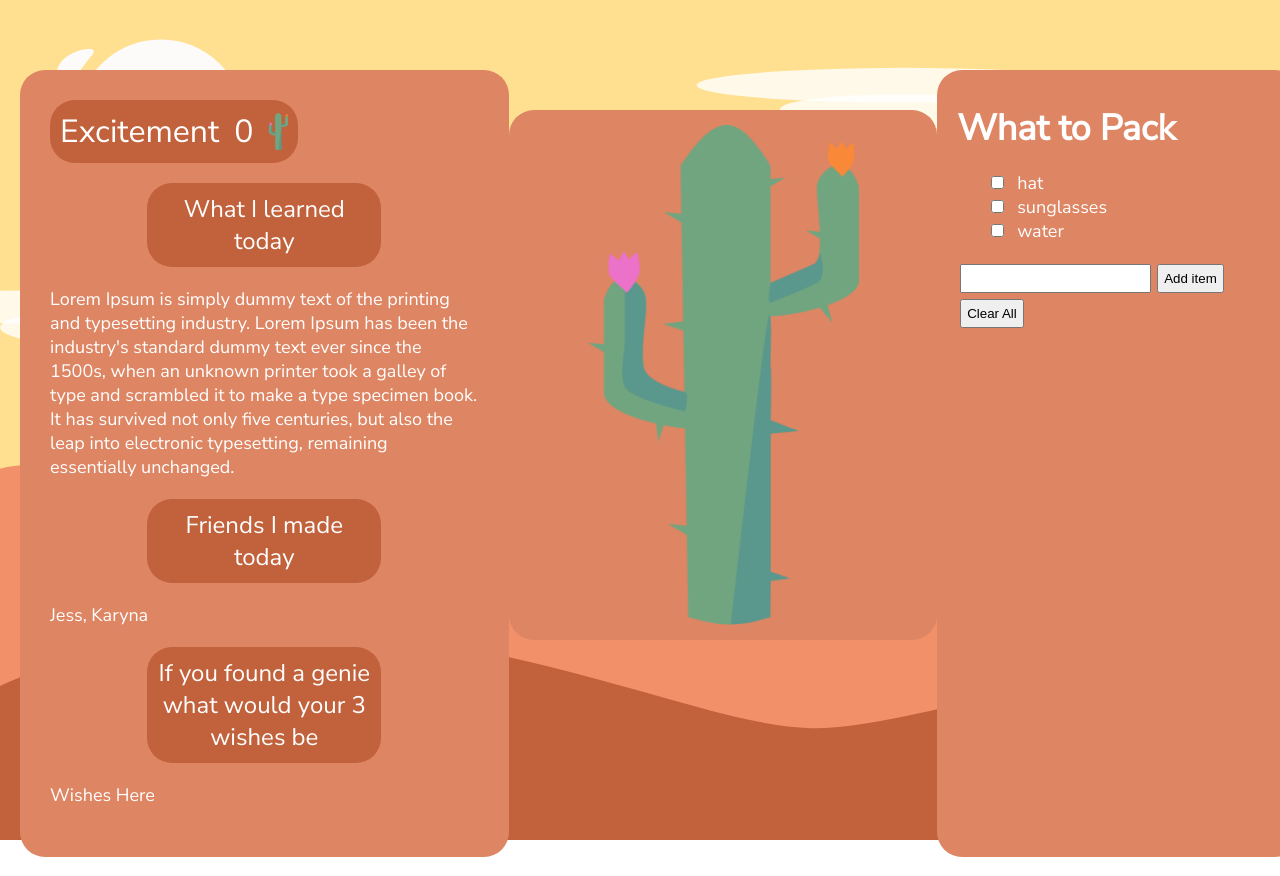
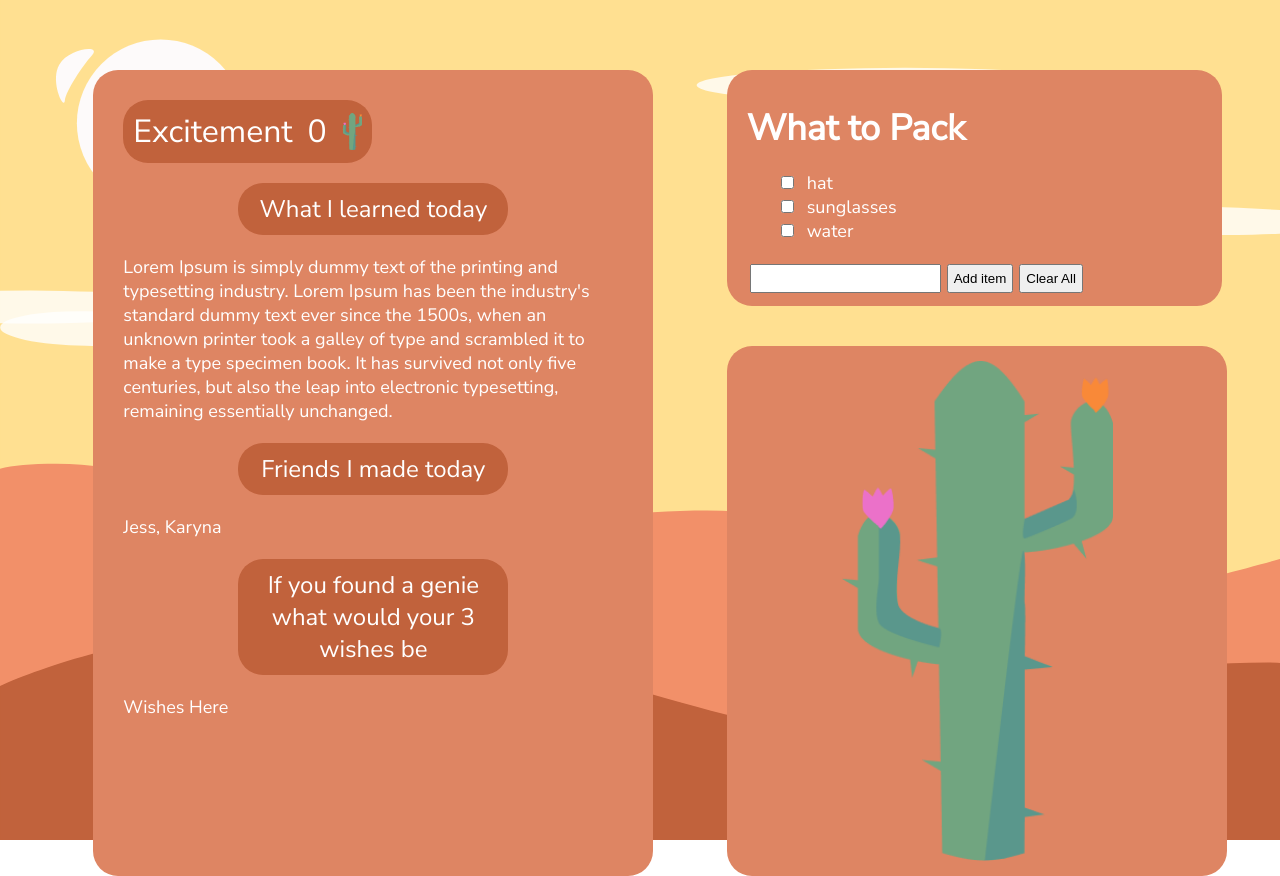
Before and after one commit to elijahmuraoka/ReactToDoList, a React (Create React App) app: page / in a window 1280 px wide. Shown: the top 876 px of the page. Built offline with nearby package versions, Linux system fonts and the light colour scheme.

Commit message:
handle merge

```diff
--- a/src/App.js
+++ b/src/App.js
@@ -10,8 +10,10 @@ function App() {
     <div className='parent'>
       <div className="row-one">
         <ExplorerCard />
-        <ExplorerPicture />
-        <Checklist />
+        <div>
+          <Checklist />
+          <ExplorerPicture />
+        </div>
       </div>
     </div>
   );
--- a/src/styles/global.css
+++ b/src/styles/global.css
@@ -75,7 +75,7 @@
     display: flex;
     flex-direction: column;
     background-color: #DE8563;
-    width: 400px;
+    width: 475px;
     left: 25vw;
     top: 18vh;
     border-radius: 25px;
```
Also changed, not shown: src/solutions/Checklist.solution.js (renamed from src/components/Checklist.solution.js).
